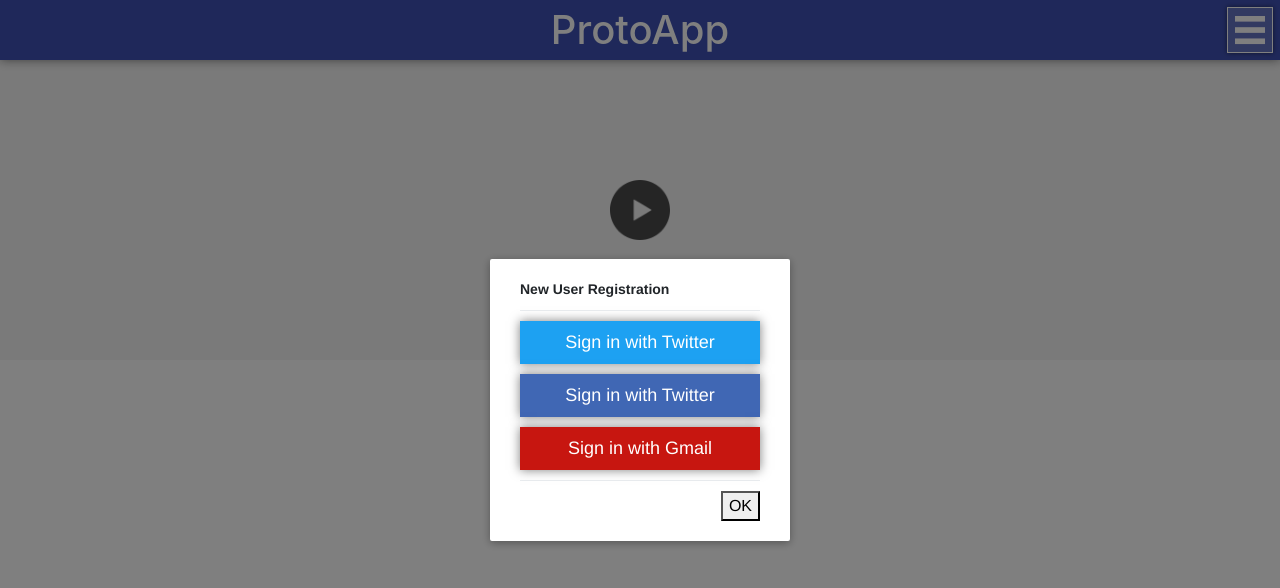
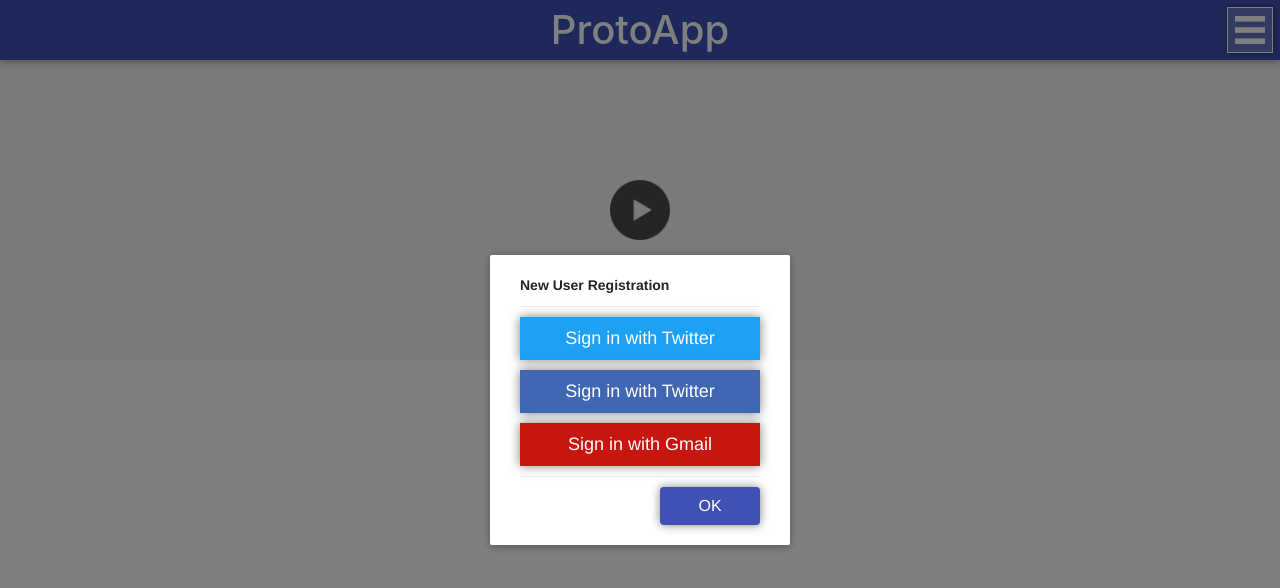
Before and after one commit to midwhite/ProtoApp, a Vue app in the folder front/: page / in a window 1280 px wide. Both pictures are taken after a click on the element 1250 px from the left and 30 px from the top of the page. Shown: the top 588 px of the page. Built offline with nearby package versions, Linux system fonts and the light colour scheme; no server answers.

Commit message:
add styles to modal default button

```diff
--- a/front/src/components/shared/modal-component.vue
+++ b/front/src/components/shared/modal-component.vue
@@ -14,7 +14,7 @@
 
           <div class="modal-footer">
             <slot name="footer">
-              <button class="modal-default-button" @click="$emit('close')">OK</button>
+              <button class="btn modal-default-button" @click="$emit('close')">OK</button>
             </slot>
           </div>
         </div>
@@ -24,7 +24,7 @@
 </template>
 
 <style lang="scss" scoped>
-  @import '../../assets/css/variables';
+  @import '@/assets/css/variables.scss';
 
   .modal-header {
     padding: 0px 0px 10px;
@@ -77,6 +77,10 @@
 
   .modal-default-button {
     float: right;
+    min-width: 100px;
+    background: $ThemeColor;
+    color: #FFF;
+    box-shadow: 0px 0px 10px rgba(0,0,0,.5);
   }
 
   /* Animation */
```
